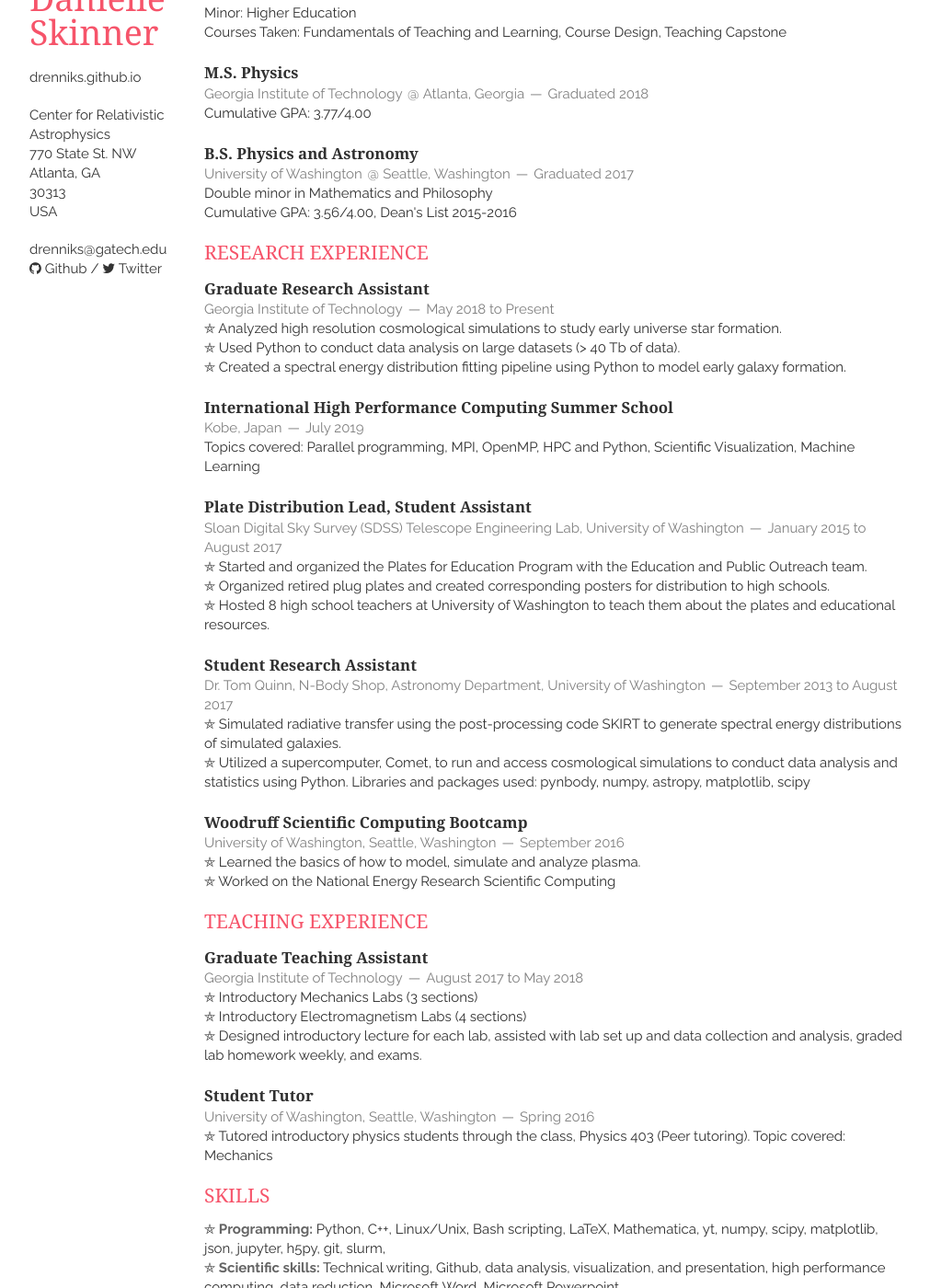
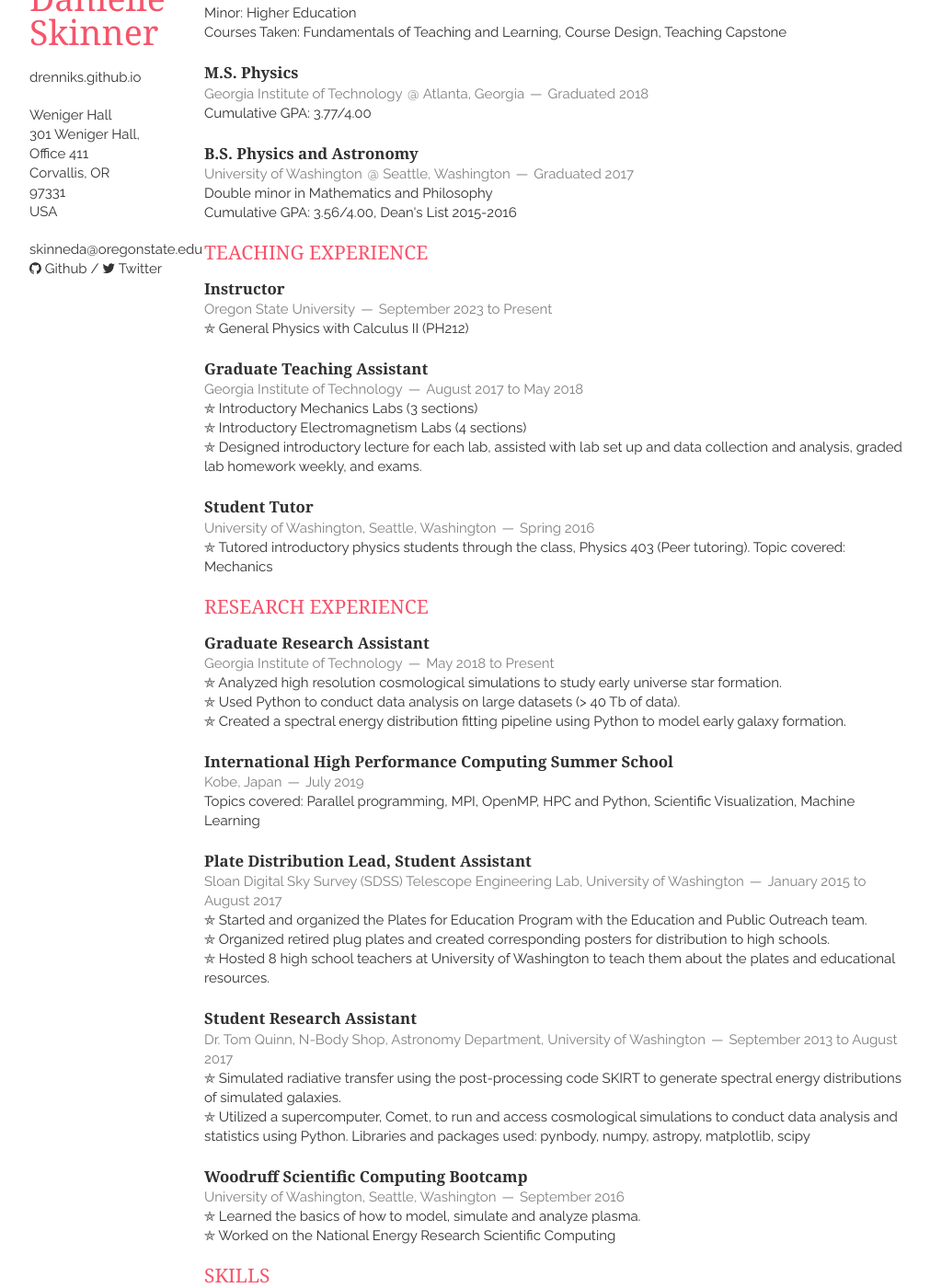
Before and after one commit to drenniks/drenniks.github.io, a Jekyll site: the page built from index.html, in a window 1280 px wide and 1400 px high, scrolled down 240 px. Shown: the whole window at 92% size, without its empty margins (138-1149 px from the left). Built offline with Jekyll 4.4.1, drawn with Linux system fonts in a browser that asks for light colours; nearby versions of some CDN libraries; the list of posts is cut into pages by our own code.

Commit message:
Updating current work.

```diff
--- a/_config.yml
+++ b/_config.yml
@@ -8,9 +8,7 @@ plugins: [jekyll-paginate]
 port: 4000
 safe: true
 description: > # this means to ignore newlines until "baseurl:"
-  Danielle Skinner - Graduate research assistant for Dr. John Wise
-  in the Center for Relativistic Astrophysics at the Georgia
-  Institute of Technology.
+  Danielle Skinner - Instructor in the Department of Physics at Oregon State University
 # edit this section with your information
 # biomadeira.github.io - all contents run on /vitae/
 # for a normal use at the base of the server change it to "/"
@@ -18,18 +16,18 @@ url: http://drenniks.github.io/
 baseurl: "/"
 title: Dr. Danielle Skinner
 name: Dr. Danielle Skinner
-email: drenniks@gatech.edu
-email_full: mailto:drenniks@gatech.edu
+email: skinneda@oregonstate.edu
+email_full: mailto:skinneda@oregonstate.edu
 website: drenniks.github.io
 website_full: https://drenniks.github.io
 github: drenniks
 twitter: drenniks
-google_maps: 'https://www.google.com/maps/place/Gilbert+Hillhouse+Boggs+Building/@33.7757655,-84.4019365,17z/data=!3m1!4b1!4m5!3m4!1s0x88f5048963bf0de9:0xb9a8c30e4aaf1178!8m2!3d33.7757611!4d-84.3997425'
+google_maps: 'https://maps.app.goo.gl/kT3pLhFUsp6mvhFe6'
 address:
-  building: Center for Relativistic Astrophysics
-  street: 770 State St. NW
-  postcode: 30313
-  city: Atlanta, GA
+  building: Weniger Hall
+  street: 301 Weniger Hall, Office 411
+  postcode: 97331
+  city: Corvallis, OR
   country: USA
 google_analytics: UA-122314908-1
 
--- a/_includes/aboutme.html
+++ b/_includes/aboutme.html
@@ -4,7 +4,9 @@
         About Me
     </h1>
 
-    Hello! My name is Danielle Ruth Skinner and I received my PhD in Physics from the Georgia Institute of Technology. I was part of the <a href="http://cosmo.gatech.edu/"><font color="#0000ff">Computational Cosmology Group</font></a> led by Dr. John Wise. I am interested in galaxy evolution and formation, the first stars in the universe, and matching observations with cosmological simulations.
+    Hello! My name is Danielle Ruth Skinner and I am an Instructor in the Department of Physics at <a href="http://cosmo.gatech.edu/"><font color="#0000ff"></font>Oregon State University</font></a>!
+
+    I received my PhD in Physics from the Georgia Institute of Technology. I was part of the <a href="https://physics.oregonstate.edu/"><font color="#0000ff">Computational Cosmology Group</font></a> led by Dr. John Wise. I am interested in galaxy evolution and formation, the first stars in the universe, and matching observations with cosmological simulations.
 
     <br>
     <br>
--- a/_includes/cv.html
+++ b/_includes/cv.html
@@ -36,6 +36,35 @@
             Double minor in Mathematics and Philosophy
 			<br>
             Cumulative GPA: 3.56/4.00, Dean's List 2015-2016
+    </article>
+
+	<h1>Teaching Experience</h1>
+	<article>
+		<header>
+			<h1>Instructor</h1>
+            <span>Oregon State University<address></address><time>September 2023 to Present</time></span>
+		</header>
+		&#9956; General Physics with Calculus II (PH212)
+	</article>
+
+	<article>
+        <header>
+            <h1>Graduate Teaching Assistant</h1>
+            <span>Georgia Institute of Technology<address></address><time>August 2017 to May 2018</time></span>
+        </header>
+		&#9956; Introductory Mechanics Labs (3 sections)
+		<br>
+		&#9956; Introductory Electromagnetism Labs (4 sections)
+		<br>
+		&#9956; Designed introductory lecture for each lab, assisted with lab set up and data collection and analysis, graded lab homework weekly, and exams.
+    </article>
+
+    <article>
+        <header>
+            <h1>Student Tutor</h1>
+            <span>University of Washington, Seattle, Washington<address></address><time>Spring 2016</time></span>
+        </header>
+            &#9956; Tutored introductory physics students through the class, Physics 403 (Peer tutoring). Topic covered: Mechanics
     </article>
 
    	<h1>Research Experience</h1>
@@ -90,28 +119,6 @@
 		<br>
 		&#9956;  Worked on the National Energy Research Scientific Computing
     </article>
-
-	<h1>Teaching Experience</h1>
-	<article>
-        <header>
-            <h1>Graduate Teaching Assistant</h1>
-            <span>Georgia Institute of Technology<address></address><time>August 2017 to May 2018</time></span>
-        </header>
-		&#9956; Introductory Mechanics Labs (3 sections)
-		<br>
-		&#9956; Introductory Electromagnetism Labs (4 sections)
-		<br>
-		&#9956; Designed introductory lecture for each lab, assisted with lab set up and data collection and analysis, graded lab homework weekly, and exams.
-    </article>
-
-    <article>
-        <header>
-            <h1>Student Tutor</h1>
-            <span>University of Washington, Seattle, Washington<address></address><time>Spring 2016</time></span>
-        </header>
-            &#9956; Tutored introductory physics students through the class, Physics 403 (Peer tutoring). Topic covered: Mechanics
-    </article>
-
 
    	<h1>SKILLS</h1>
    	<article>
```
